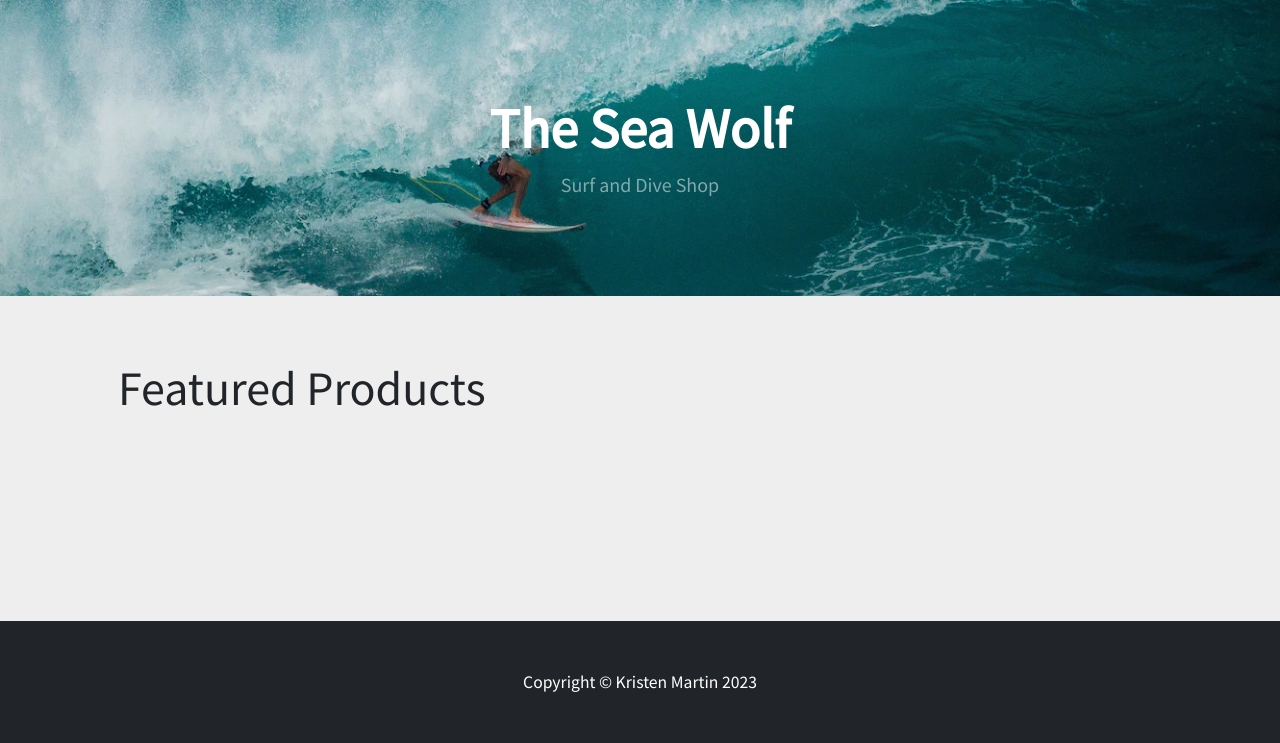
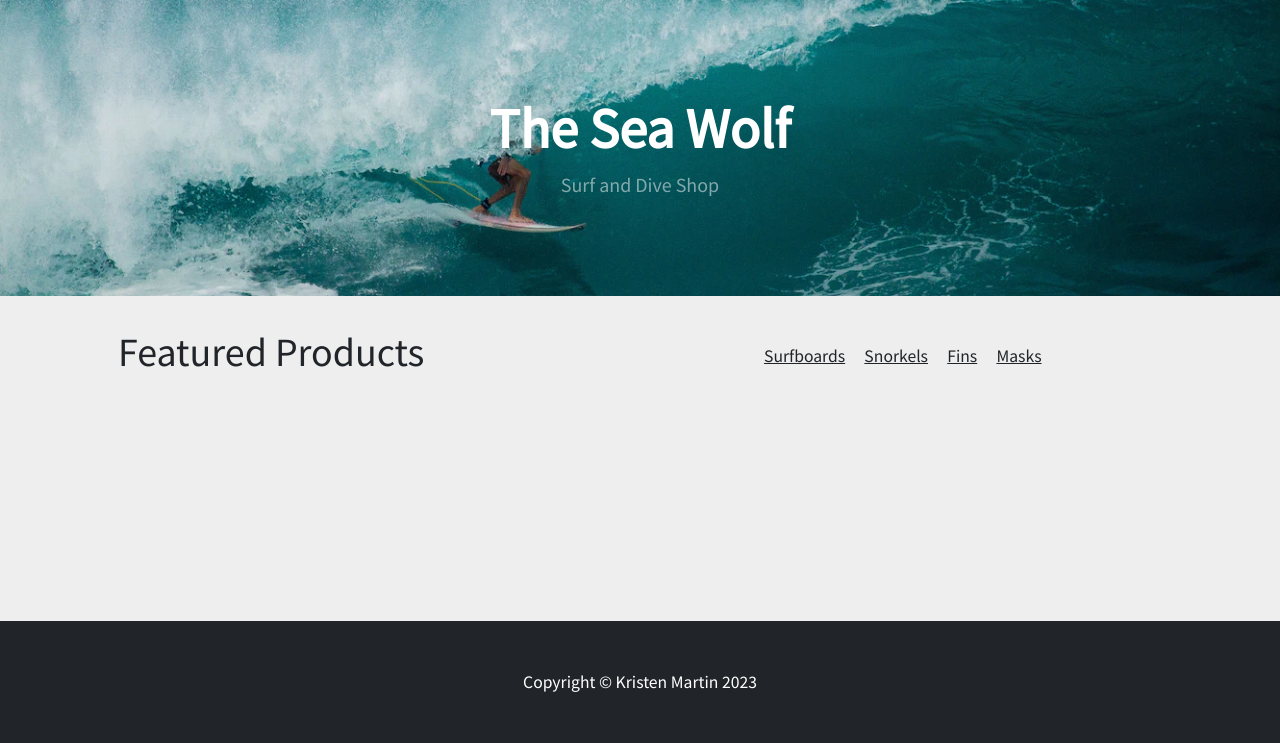
Before and after one commit to KristenM4/Django-Online-Shop, a Django app: page / in a window 1280 px wide. Shown: the part 57-800 px from the top of the page. Run offline with Django 4.2, Linux system fonts and the light colour scheme; data that the repository does not hold is empty; some libraries are stand-ins or nearby versions.

Commit message:
add category links to home page

```diff
--- a/static/css/home.css
+++ b/static/css/home.css
@@ -3,7 +3,7 @@ body, html {
     font-family: 'Source Sans Pro', sans-serif;
     background-color: #eee;
 }
-p {
+p, a {
     font-size: 1.1rem;
 }
 #body-section {
--- a/templates/home.html
+++ b/templates/home.html
@@ -17,8 +17,15 @@
 </header>
 <!-- Section-->
 <section class="pb-5 pt-3">
-    <div class="container px-4 px-lg-5 mt-5">
-        <h5 class="display-5">Featured Products</h5>
+    <div class="container px-4 px-lg-5 mt-3">
+        <div class="col-11 d-flex align-items-center">
+            <div class="col-8">
+            <h5 class="display-6">Featured Products</h5>
+            </div>
+            <div class="col-6">
+            <a class="px-2 link-dark" href="{% url 'category' 'surfboards' %}">Surfboards</a> <a class="px-2 link-dark" href="{% url 'category' 'snorkels' %}">Snorkels</a> <a class="px-2 link-dark" href="{% url 'category' 'fins' %}">Fins</a> <a class="px-2 link-dark" href="{% url 'category' 'masks' %}">Masks</a>
+            </div>
+        </div>
         <div class="row gx-4 gx-lg-5 row-cols-2 row-cols-md-3 row-cols-xl-4 justify-content-center">
             {% for item in products %}
             <div class="col mb-5">
```
